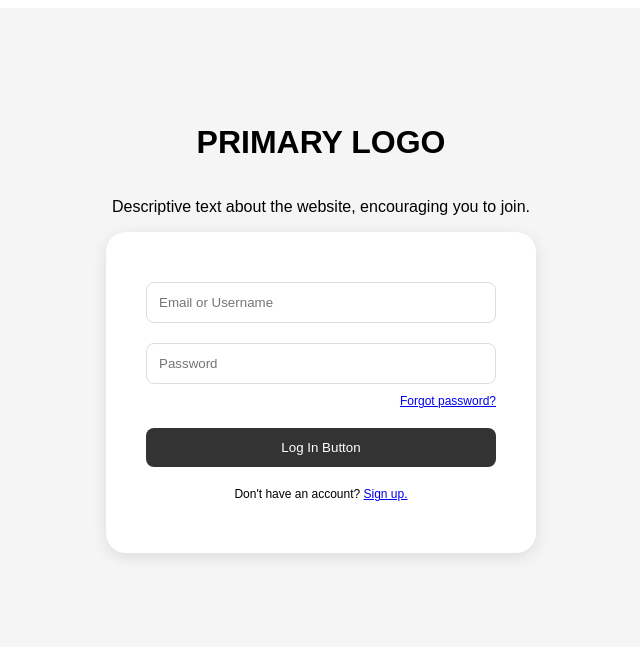
After one commit to imaginethinking/lunar-somnio, a Django app: page /lunar_somnio/login/ in a window 1280 px wide. The commit adds this page. Shown: the top 647 px of the page, without its empty margins (319-959 px from the left). Run offline with Django 3.2, Linux system fonts and the light colour scheme.

Commit message:
login and register
login and register

```diff
--- a/lunar_somnio/urls.py
+++ b/lunar_somnio/urls.py
@@ -1,8 +1,18 @@
+# from django.urls import path
+# from lunar_somnio import views
+
+# app_name = 'lunar_somnio'
+
+# urlpatterns = [
+#     path('', views.index, name='index'),
+# ]
 from django.urls import path
-from lunar_somnio import views
+from . import views
 
 app_name = 'lunar_somnio'
 
 urlpatterns = [
     path('', views.index, name='index'),
+    path('login/', views.login_view, name='login'),      # 网址：/lunar_somnio/login/
+    path('register/', views.register_view, name='register'), # 网址：/lunar_somnio/register/
 ]
--- a/lunar_somnio/views.py
+++ b/lunar_somnio/views.py
@@ -1,4 +1,34 @@
-from django.shortcuts import render
+from django.shortcuts import render, redirect
+from django.contrib.auth import authenticate, login
+from django.contrib.auth.models import User
+from .models import UserProfile
+from django.contrib import messages
 
+# 必须加上这个 index 函数，否则服务器启动会崩溃
 def index(request):
-    return render(request, 'lunar_somnio/index.html', context={})
+    return render(request, 'lunar_somnio/index.html')
+
+def login_view(request):
+    if request.method == 'POST':
+        uname = request.POST.get('username')
+        pword = request.POST.get('password')
+        user = authenticate(request, username=uname, password=pword)
+        if user:
+            login(request, user)
+            return redirect('lunar_somnio:index')
+        else:
+            messages.error(request, "Invalid username or password.")
+    return render(request, 'lunar_somnio/login.html')
+
+def register_view(request):
+    if request.method == 'POST':
+        uname = request.POST.get('username')
+        email = request.POST.get('email')
+        pword = request.POST.get('password')
+        age = request.POST.get('age')
+
+        # 创建账号并关联 Profile
+        user = User.objects.create_user(username=uname, email=email, password=pword)
+        UserProfile.objects.create(user=user, age=age, display_name=uname)
+        return redirect('lunar_somnio:login')
+    return render(request, 'lunar_somnio/register.html')
--- a/templates/lunar_somnio/base.html
+++ b/templates/lunar_somnio/base.html
@@ -1,5 +1,5 @@
 <!DOCTYPE html>
-{% load staticfiles %}
+{% load static %}
 {% load lunar_somnio_template_tags %}
 
 <html lang="en">
--- /dev/null
+++ b/templates/lunar_somnio/login.html
@@ -0,0 +1,63 @@
+{% extends 'lunar_somnio/base.html' %}
+
+{% block title_block %}Login{% endblock %}
+
+{% block body_block %}
+<style>
+    .login-wrapper {
+        display: flex;
+        flex-direction: column;
+        align-items: center;
+        justify-content: center;
+        height: 80vh;
+        font-family: Arial, sans-serif;
+        background-color: #f5f5f5; /* 浅灰色背景，防止看不见 */
+    }
+    .login-container {
+        background: white;
+        padding: 40px;
+        border-radius: 20px;
+        box-shadow: 0 4px 15px rgba(0,0,0,0.1);
+        text-align: center;
+        width: 350px;
+    }
+    .login-container input {
+        width: 100%;
+        padding: 12px;
+        margin: 10px 0;
+        border: 1px solid #ddd;
+        border-radius: 8px;
+        box-sizing: border-box; /* 确保 padding 不撑开宽度 */
+    }
+    .login-container button {
+        width: 100%;
+        padding: 12px;
+        background-color: #333;
+        color: white;
+        border: none;
+        border-radius: 8px;
+        cursor: pointer;
+        margin-top: 10px;
+    }
+</style>
+
+<div class="login-wrapper">
+    <h1>PRIMARY LOGO</h1>
+    <p>Descriptive text about the website, encouraging you to join.</p>
+
+    <div class="login-container">
+        <form method="POST">
+            {% csrf_token %}
+            <input type="text" name="username" placeholder="Email or Username" required>
+            <input type="password" name="password" placeholder="Password" required>
+            <div style="text-align: right; font-size: 12px; margin-bottom: 10px;">
+                <a href="#">Forgot password?</a>
+            </div>
+            <button type="submit">Log In Button</button>
+        </form>
+        <p style="font-size: 12px; margin-top: 20px;">
+            Don't have an account? <a href="{% url 'lunar_somnio:register' %}">Sign up.</a>
+        </p>
+    </div>
+</div>
+{% endblock %}
```
Also changed, not shown: templates/lunar_somnio/register.html (added, +64 -0 lines), registration/__init__.py (added), 3 other files.
